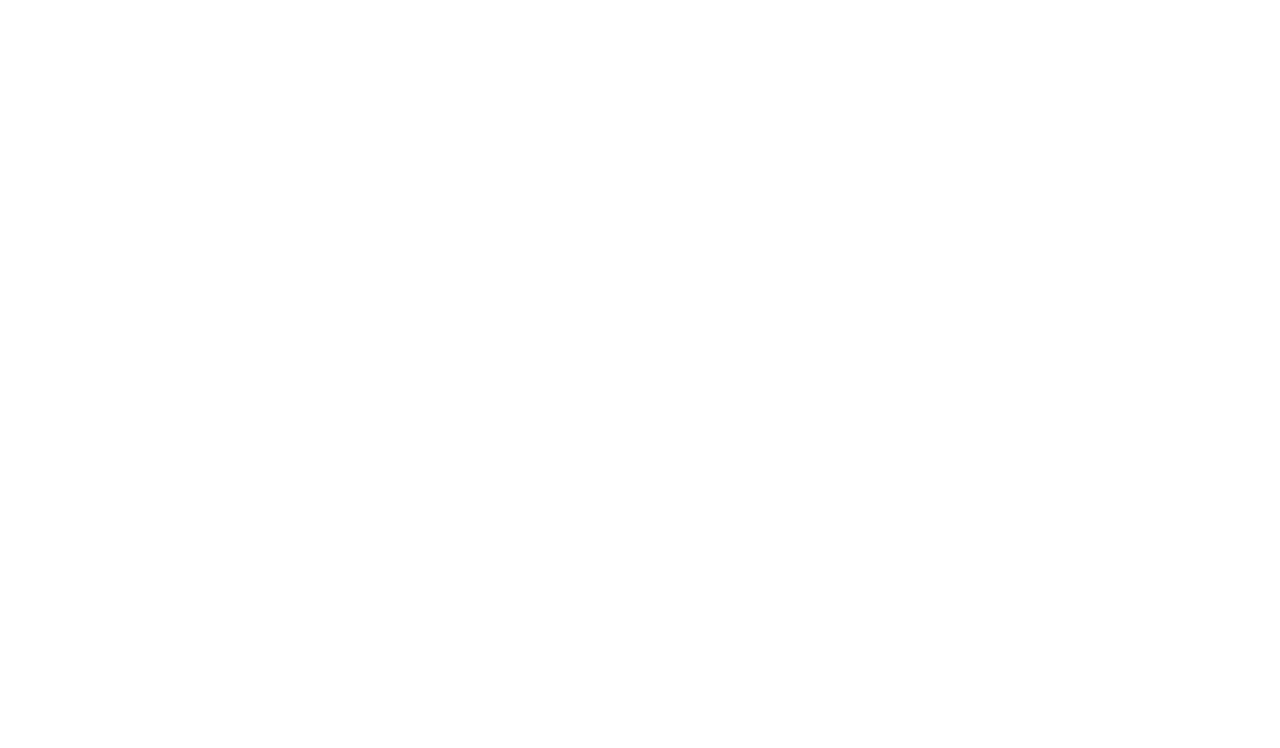
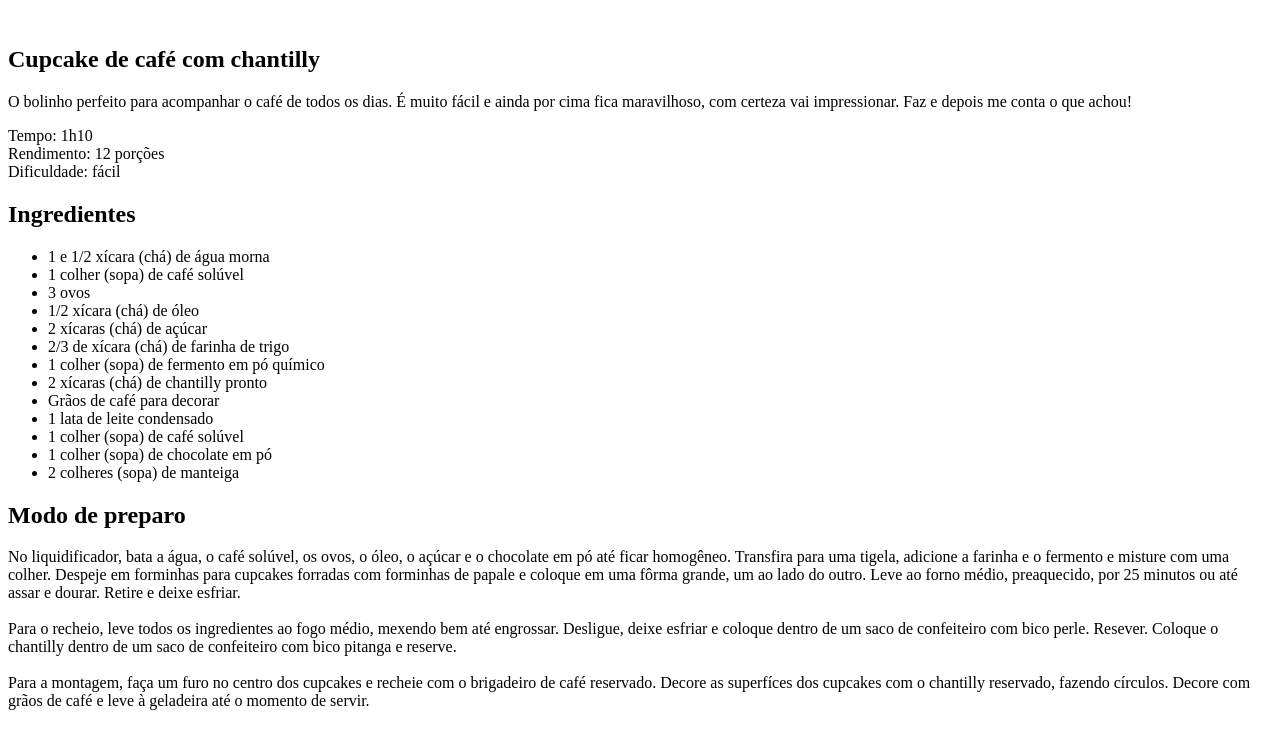
Before and after one commit to GabrielSAlm1/receita-cupcake, a plain HTML site: page index.html in a window 1280 px wide. Drawn offline with Linux system fonts and the light colour scheme.

Commit message:
iniciando estrutura HTML

```diff
--- a/index.html
+++ b/index.html
@@ -5,5 +5,62 @@
     <meta name="viewport" content="width=device-width, initial-scale=1.0" />
     <title>Página de Receita</title>
   </head>
-  <body></body>
+  <body>
+    <div id="page">
+      <img src="" alt="" />
+      <main>
+        <section id="about">
+          <h1>Cupcake de café com chantilly</h1>
+          <p>
+            O bolinho perfeito para acompanhar o café de todos os dias. É muito
+            fácil e ainda por cima fica maravilhoso, com certeza vai
+            impressionar. Faz e depois me conta o que achou!
+          </p>
+          <p>
+            Tempo: 1h10 <br />
+            Rendimento: 12 porções <br />
+            Dificuldade: fácil <br />
+          </p>
+        </section>
+        <section id="ingredients">
+          <h2>Ingredientes</h2>
+          <ul>
+            <li>1 e 1/2 xícara (chá) de água morna</li>
+            <li>1 colher (sopa) de café solúvel</li>
+            <li>3 ovos</li>
+            <li>1/2 xícara (chá) de óleo</li>
+            <li>2 xícaras (chá) de açúcar</li>
+            <li>2/3 de xícara (chá) de farinha de trigo</li>
+            <li>1 colher (sopa) de fermento em pó químico</li>
+            <li>2 xícaras (chá) de chantilly pronto</li>
+            <li>Grãos de café para decorar</li>
+            <li>1 lata de leite condensado</li>
+            <li>1 colher (sopa) de café solúvel</li>
+            <li>1 colher (sopa) de chocolate em pó</li>
+            <li>2 colheres (sopa) de manteiga</li>
+          </ul>
+        </section>
+        <section id="preparation">
+          <h2>Modo de preparo</h2>
+          <p>
+            No liquidificador, bata a água, o café solúvel, os ovos, o óleo, o
+            açúcar e o chocolate em pó até ficar homogêneo. Transfira para uma
+            tigela, adicione a farinha e o fermento e misture com uma colher.
+            Despeje em forminhas para cupcakes forradas com forminhas de papale
+            e coloque em uma fôrma grande, um ao lado do outro. Leve ao forno
+            médio, preaquecido, por 25 minutos ou até assar e dourar. Retire e
+            deixe esfriar. <br /><br />
+            Para o recheio, leve todos os ingredientes ao fogo médio, mexendo
+            bem até engrossar. Desligue, deixe esfriar e coloque dentro de um
+            saco de confeiteiro com bico perle. Resever. Coloque o chantilly
+            dentro de um saco de confeiteiro com bico pitanga e reserve.<br /><br />
+            Para a montagem, faça um furo no centro dos cupcakes e recheie com o
+            brigadeiro de café reservado. Decore as superfíces dos cupcakes com
+            o chantilly reservado, fazendo círculos. Decore com grãos de café e
+            leve à geladeira até o momento de servir.
+          </p>
+        </section>
+      </main>
+    </div>
+  </body>
 </html>
```
